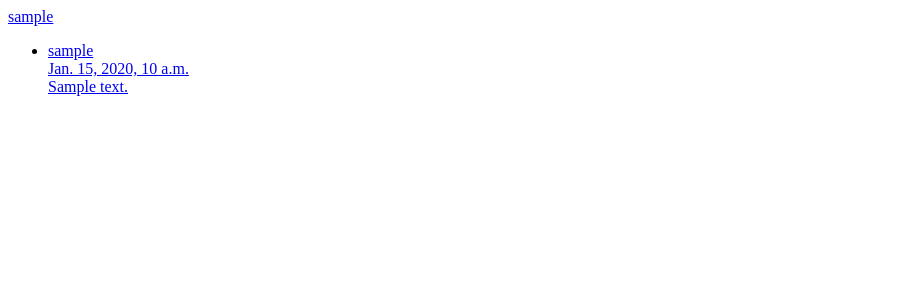
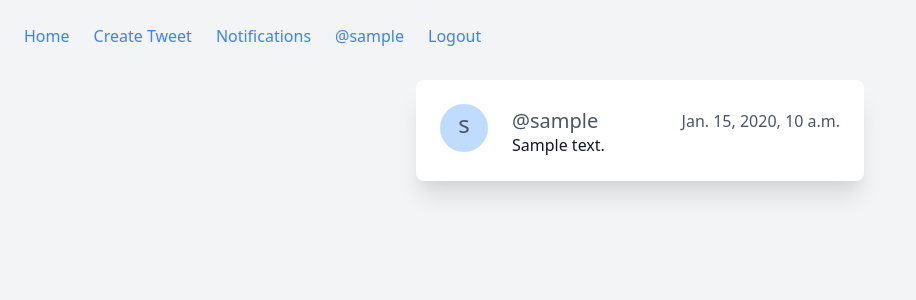
Before and after one commit to drewradcliff/twitter-clone, a Django app: page / in a window 1280 px wide. Shown: the top 300 px of the page, without its empty margins (0-916 px from the left). Run offline with Django 3.2, Linux system fonts and the light colour scheme; a user stored in the database is signed in; tables that the repository leaves empty hold one stand-in row (values such as "Sample post").

Commit message:
add tailwindcss styling to index page

```diff
--- a/templates/index.html
+++ b/templates/index.html
@@ -2,20 +2,51 @@
 <html lang="en">
   <head>
     <title>Twitter Clone 🐦</title>
+    <link
+      href="https://unpkg.com/tailwindcss@^1.0/dist/tailwind.min.css"
+      rel="stylesheet"
+    />
   </head>
-  <body>
-    <a href="/u/{{ user.username }}/"> {{ request.user.username }}</a>
-    <ul>
-      {% for tweet in tweets %}
-      <li>
-        <a href="/u/{{ tweet.user.username }}/">{{ tweet.user.username }}</a
-        ><br />
-        <a href="/tweet/{{ tweet.id }}">
-          {{ tweet.date }}<br />
-          {{ tweet.text }}
-        </a>
-      </li>
-      {% endfor %}
-    </ul>
+  <body class="bg-gray-100">
+    <div class="">
+      <ul class="flex p-6">
+        <li class="mr-6">
+          <a class="text-blue-500 hover:text-blue-800" href="/">Home</a>
+        </li>
+        <li class="mr-6">
+          <a class="text-blue-500 hover:text-blue-800" href="/addtweet/">Create Tweet</a>
+        </li>
+        <li class="mr-6">
+          <a class="text-blue-500 hover:text-blue-800" href="/notification/">Notifications</a>
+        </li>
+        <li class="mr-6">
+          <a class="text-blue-500 hover:text-blue-800" href="/u/{{ request.user.username }}">@{{ request.user.username }}</a>
+        </li>
+        <li class="mr-6">
+          <a class="text-blue-500 hover:text-blue-800" href="/logout/">Logout</a>
+        </li>
+      </ul>
+        {% for tweet in tweets %}
+          <div class="max-w-md mx-auto m-2 flex p-6 bg-white rounded-lg shadow-xl">
+            <div class="flex-shrink-0">
+                <div class="h-12 w-12 bg-blue-200 rounded-full text-2xl text-gray-600 text-center py-1">{{ tweet.user.username.0 }}</div>
+            </div>
+            <div class="ml-6 pt-1 w-full">
+              <div class="flex items-center w-full">
+                <h4 class="text-xl text-gray-600 leading-tight">
+                  <a href="/u/{{ tweet.user.username }}/">@{{ tweet.user.username }}</a>
+                </h4>
+                <a class="w-full" href="/tweet/{{ tweet.id }}">
+                  <h4 class="text-l text-gray-600 leading-tight text-right">
+                    {{ tweet.date }}
+                  </h4>
+                </a>
+              </div>
+              <p class="text-base text-gray-900 leading-normal">{{ tweet.text }}</p>
+            </div>
+          </div>
+        {% endfor %}
+      </ul>
+    </div>
   </body>
 </html>
--- a/templates/user.html
+++ b/templates/user.html
@@ -5,7 +5,7 @@
   </head>
   <body>
     <div>Tweets: {{ tweets|length }}<br />Following: {{ following }}</div>
-    {% if request.user != user %} {% if is_following %}
+    {% if request.user != user and request.user.username %} {% if is_following%}
     <a href="/u/{{ user.username }}/unfollow/">Unfollow</a>
     {% else %}
     <a href="/u/{{ user.username }}/follow/">Follow</a>
--- a/twitteruser/views.py
+++ b/twitteruser/views.py
@@ -7,7 +7,10 @@ from tweet.models import Tweet
 def user_view(request, username):
     user = TwitterUser.objects.get(username=username)
     tweets = Tweet.objects.filter(user=user.id)
-    is_following = user in request.user.following.all()
+    if request.user.username:
+        is_following = user in request.user.following.all()
+    else:
+        is_following = False
     following = len(user.following.all())-1
     return render(request, "user.html", {"user": user, "tweets": tweets, "is_following": is_following, "following": following})
 
```
